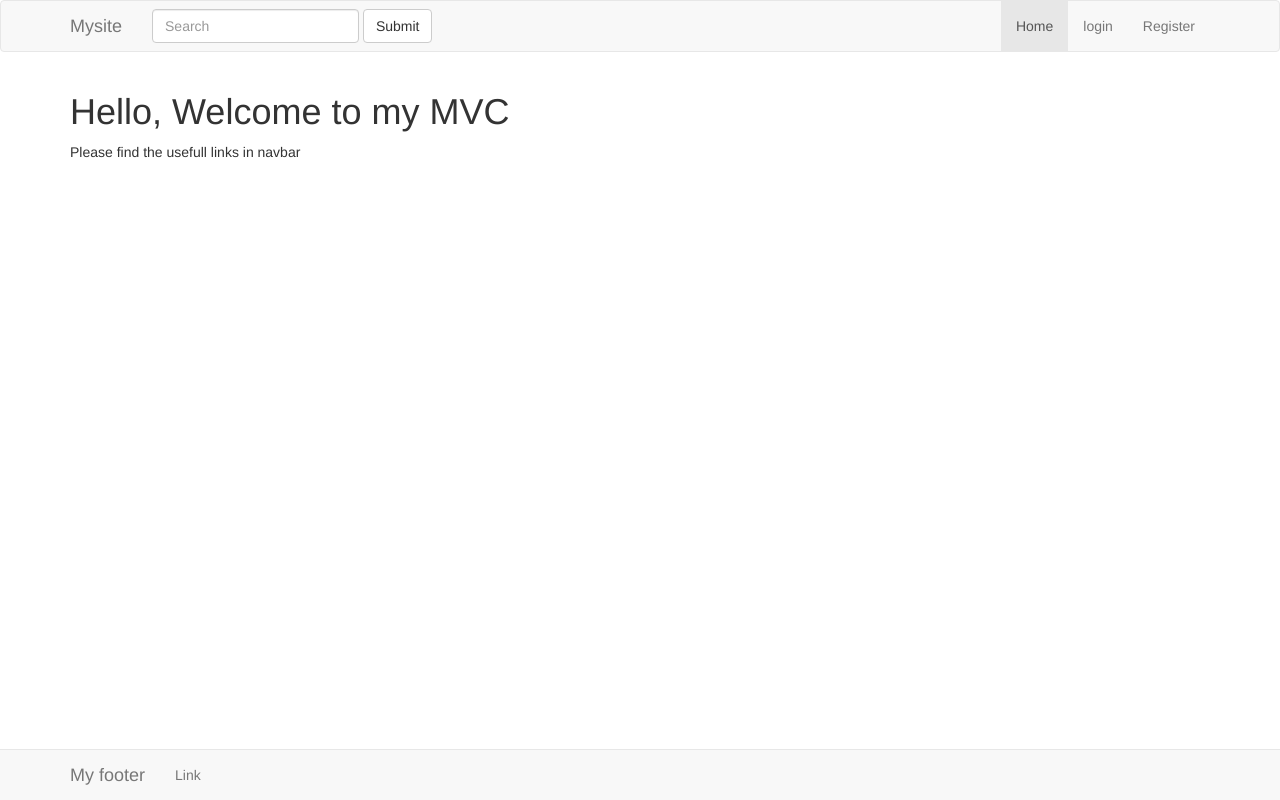
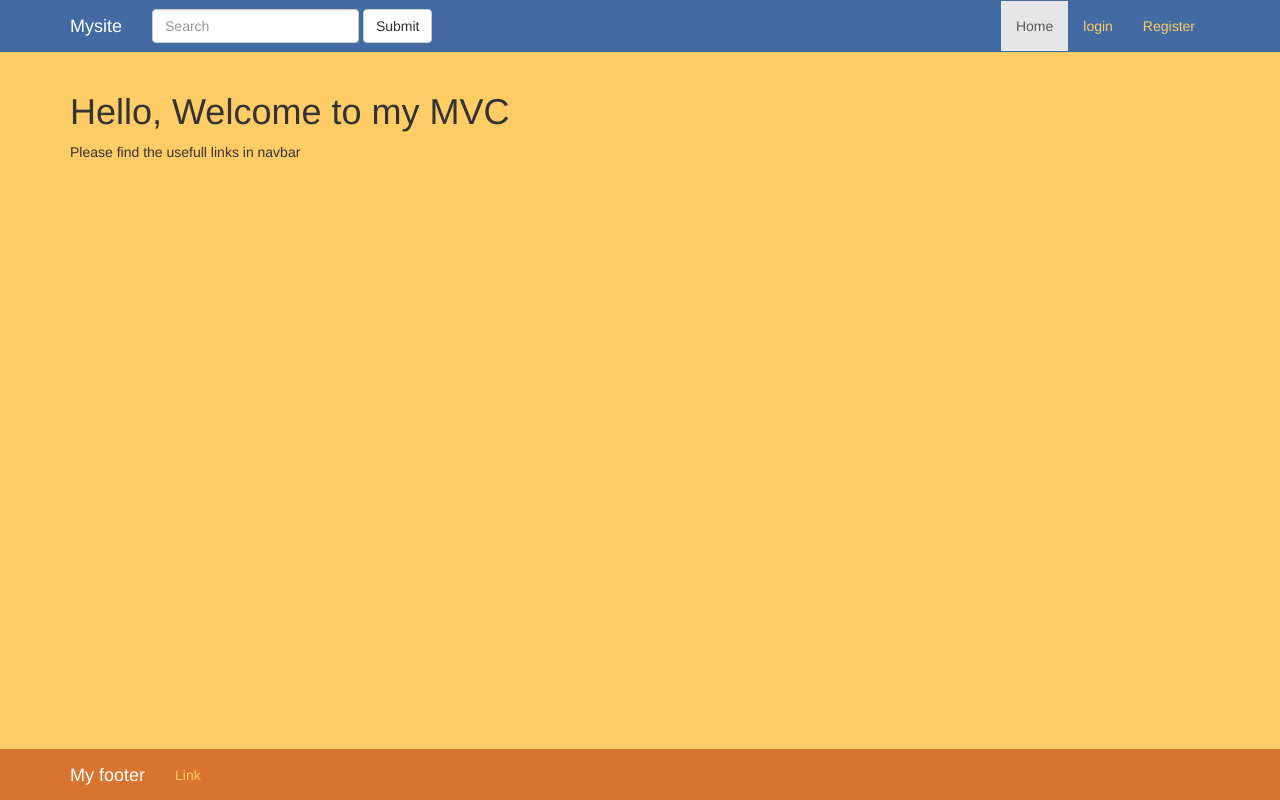
Before and after one commit to AbhimanyuR/Final_Project, a PHP site: page / in a window 1280 px wide. Run offline with PHP 8.4, Linux system fonts and the light colour scheme.

Commit message:
Updated style

```diff
--- a/pages/assets/css/style.css
+++ b/pages/assets/css/style.css
@@ -1,5 +1,33 @@
+body{
+    background: #FFCC66;
+}
+
 /* login page style */
 
 .login-form {
     margin-top: 124px;
 }
+
+/* Global navbar changes */
+
+.navbar-default {
+    background-color: #426BA3;
+    border-color: #426BA3;
+    border-radius: 0px;
+}
+.navbar-default.navbar-fixed-bottom {
+    background-color: #D97330;
+    border-color: #D97330;
+    border-radius: 0px;
+}
+.navbar-default .navbar-brand {
+    color: #fff;
+}
+.navbar-default .navbar-nav>li>a {
+    color: #ffcc66;
+}
+
+
+.error-text {
+    color: red;
+}
```
